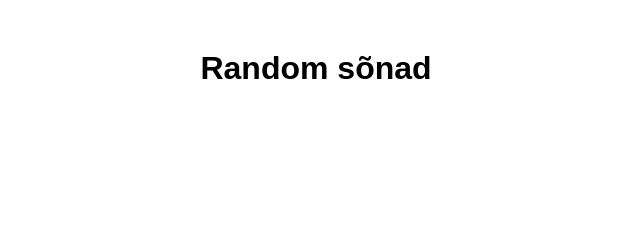
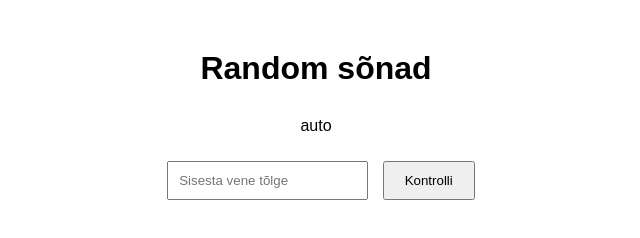
Before and after one commit to TwoSao/Random-sonad, a website: page index.html in a window 1280 px wide. Shown: the whole page, without its empty margins (324-964 px from the left). Drawn offline with Linux system fonts and the light colour scheme.

Commit message:
Add translation checking

```diff
--- a/index.html
+++ b/index.html
@@ -10,6 +10,16 @@
 
 <h1>Random sõnad</h1>
 
+<div id="game">
+    <p id="question"></p>
+
+    <input type="text" id="answer" placeholder="Sisesta vene tõlge">
+
+    <button id="checkButton">Kontrolli</button>
+
+    <p id="result"></p>
+</div>
+
 <script src="script.js"></script>
 </body>
 </html>
--- a/script.js
+++ b/script.js
@@ -11,6 +11,18 @@ function juhuslikSona() {
     return sonad[juhuslikIndeks];
 }
 
-// Kuvame konsoolis juhuslikult valitud sõna.
+// Kuvame juhusliku eesti sõna kasutajale.
 const sona = juhuslikSona();
-console.log("Juhuslik sõna:", sona.eesti);
+document.getElementById("question").textContent = sona.eesti;
+
+// Kontrollime, kas kasutaja sisestatud tõlge on õige.
+document.getElementById("checkButton").addEventListener("click", function () {
+    const vastus = document.getElementById("answer").value.trim().toLowerCase();
+    const tulemus = document.getElementById("result");
+
+    if (vastus === sona.vene) {
+        tulemus.textContent = "Õige!";
+    } else {
+        tulemus.textContent = "Vale! Õige vastus on: " + sona.vene;
+    }
+});
--- a/style.css
+++ b/style.css
@@ -3,3 +3,18 @@ body {
     text-align: center;
     margin-top: 50px;
 }
+
+#game {
+    width: 400px;
+    margin: 30px auto;
+}
+
+input {
+    padding: 10px;
+    margin: 10px;
+}
+
+button {
+    padding: 10px 20px;
+    cursor: pointer;
+}
```
